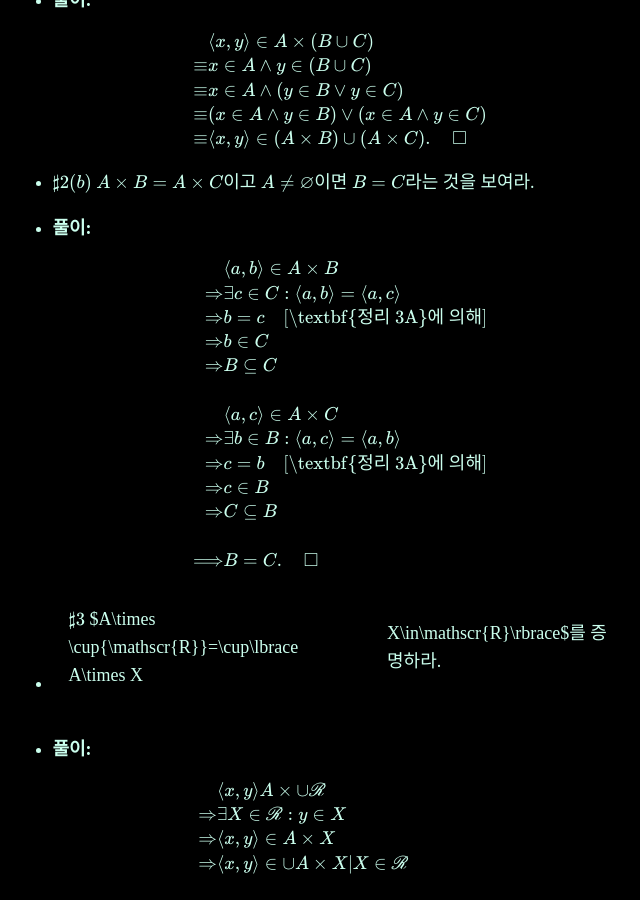
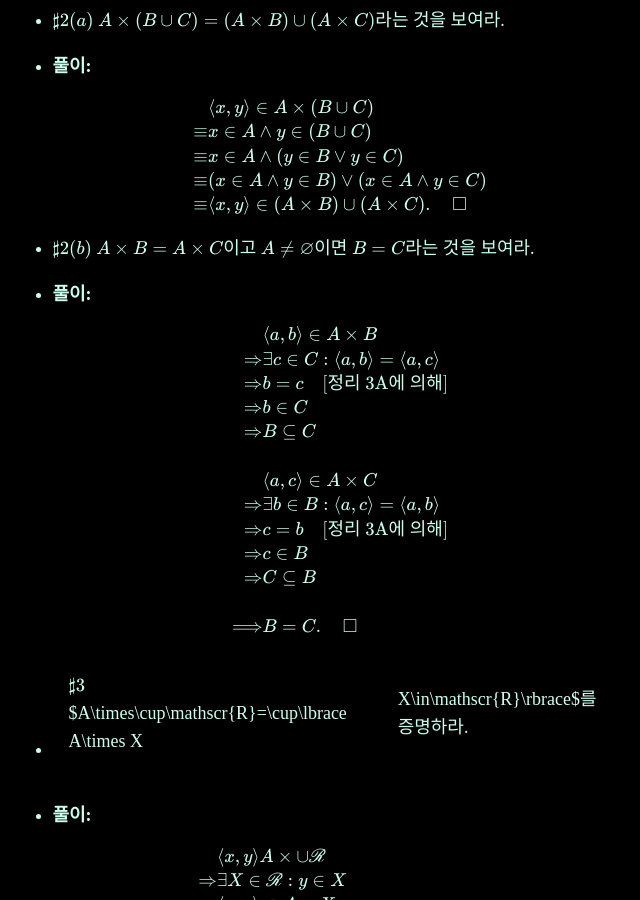
Before and after one commit to pangmoo-KTW/pangmoo-KTW, a Jekyll site: the page built from _posts/2023-08-11-set001.md, in a window 1280 px wide and 900 px high, scrolled down 2074 px. Shown: the whole window, without its empty margins (320-960 px from the left). Built offline with Jekyll 4.4.1, drawn with Linux system fonts in a browser that asks for light colours; some web fonts are replaced; our own code applies the rules of GitHub Pages for plain Markdown files; comment, search, counter and statistics services are not loaded; some of the changed text lies outside the part shown.

Commit message:
set001 type

```diff
--- a/_posts/2023-08-11-set001.md
+++ b/_posts/2023-08-11-set001.md
@@ -19,7 +23,7 @@ tag: [setTheory]
 - 이 조건은 다음처럼 정리할 수 있다.
 
     $$
-    \textrm{정리 3A\quad}\langle u,v\rangle =\langle x, y\rangle \Leftrightarrow
+    \textrm{정리 3A}\quad\langle u,v\rangle =\langle x, y\rangle \Leftrightarrow
     u = x\;\wedge\;v=y.
     $$
 
@@ -144,19 +148,19 @@ tag: [setTheory]
     \begin{aligned}
     & \langle a,b\rangle \in A\times B \\
     \Rightarrow & \exists c \in C: \langle a, b\rangle = \langle a, c\rangle\\
-    \Rightarrow & b=c\quad [\textrm{\textbf{정리 3A}에 의해}]\\
+    \Rightarrow & b=c\quad [\textrm{정리 3A에 의해}]\\
     \Rightarrow & b\in C\\
     \Rightarrow &B \subseteq C \\\\
     &\langle a,c\rangle \in A\times C \\
     \Rightarrow & \exists b \in B: \langle a,c\rangle = \langle a,b\rangle\\
-    \Rightarrow & c=b\quad[\textrm{\textbf{정리 3A}에 의해}] \\
+    \Rightarrow & c=b\quad[\textrm{정리 3A에 의해}] \\
     \Rightarrow & c\in B \\
     \Rightarrow & C \subseteq B \\\\
     \Longrightarrow& B=C.\quad\square
     \end{aligned}
     $$
 
-- $\sharp 3$ $A\times \cup{\mathscr{R}}=\cup\lbrace A\times X|X\in\mathscr{R}\rbrace$를 증명하라.
+- $\sharp 3$ $A\times\cup\mathscr{R}=\cup\lbrace A\times X|X\in\mathscr{R}\rbrace$를 증명하라.
 - **풀이:**
 
     $$
```
Also changed, not shown: other parts of _posts/2023-08-11-set001.md (+8 -4 lines).
